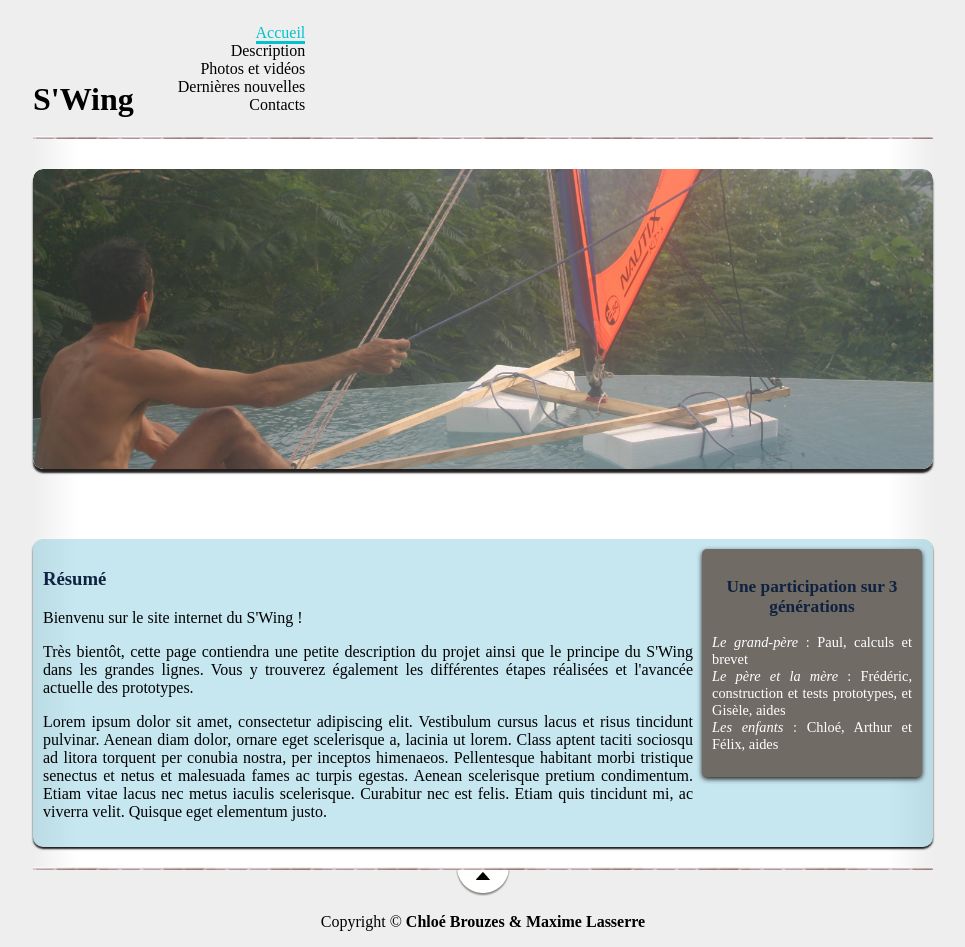
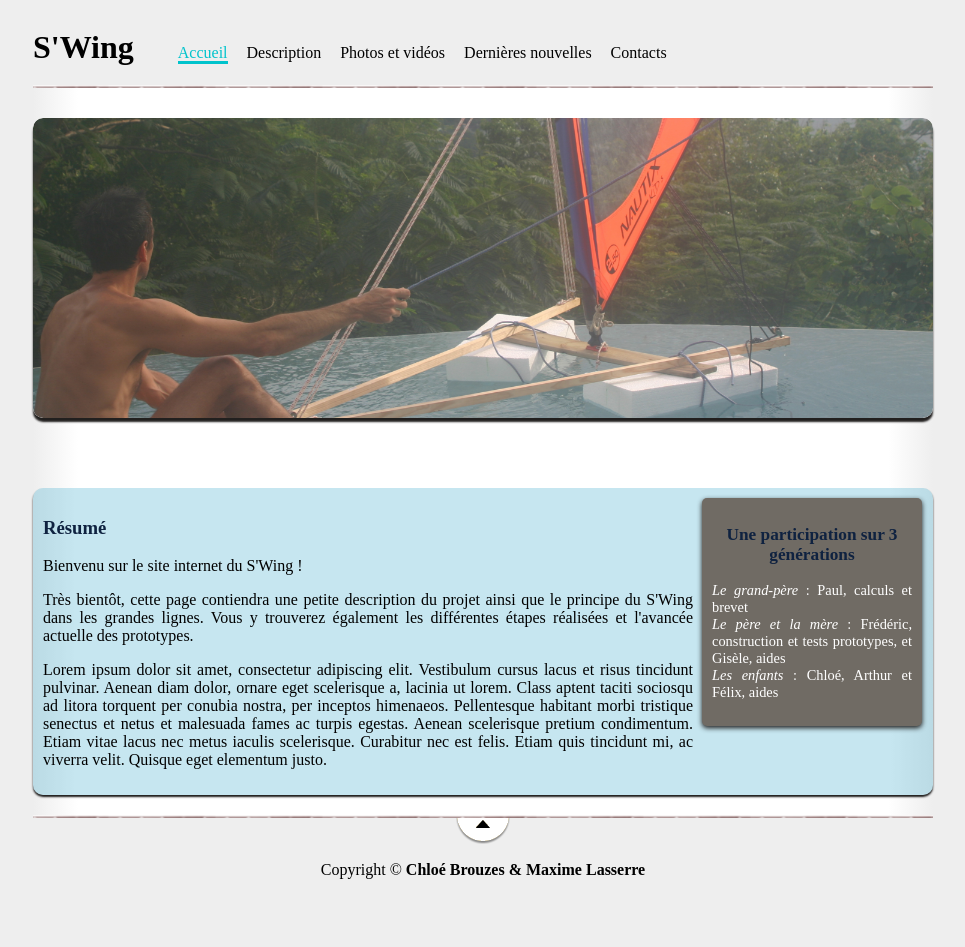
Before and after one commit to evermax/swing, a PHP site: page /index.php in a window 1280 px wide. Shown: the whole page, without its empty margins (157-1122 px from the left). After the commit the page ends 879 px from the top, so only its background shows below. Run offline with PHP 8.4, Linux system fonts and the light colour scheme.

Commit message:
Roll back
Roll back on the attempt to do div list

```diff
--- a/menus.php
+++ b/menus.php
@@ -3,11 +3,11 @@
 
     <nav>
         <ul>
-            <div class="menu menu_index"><a href="index.php" id="menu_index">Accueil</a></div>
-            <div class="menu menu_description"><a href="description.php" id="menu_description">Description</a></div>
-            <div class="menu menu_photo"><a href="images.php" id="menu_photo">Photos et vidéos</a></div>
-            <div class="menu menu_news"><a href="news.php" id="menu_news">Dernières nouvelles</a></div>
-            <div class="menu menu_contacts"><a href="contacts.php" id="menu_contacts">Contacts</a></div>
+            <li class="menu_index"><a href="index.php" id="menu_index">Accueil</a></li>
+            <li class="menu_description"><a href="description.php" id="menu_description">Description</a></li>
+            <li class="menu_photo"><a href="images.php" id="menu_photo">Photos et vidéos</a></li>
+            <li class="menu_news"><a href="news.php" id="menu_news">Dernières nouvelles</a></li>
+            <li class="menu_contacts"><a href="contacts.php" id="menu_contacts">Contacts</a></li>
         </ul>
     </nav>
 </header>
```
